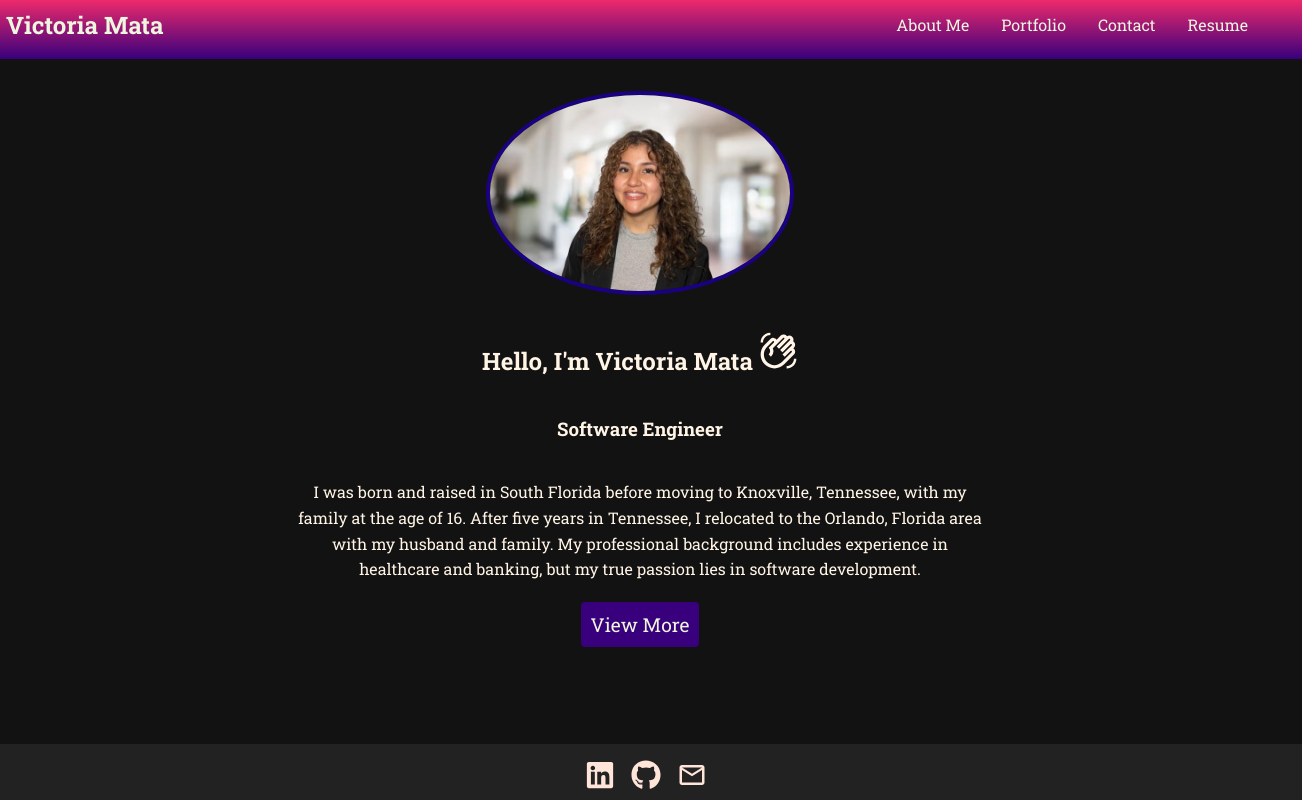
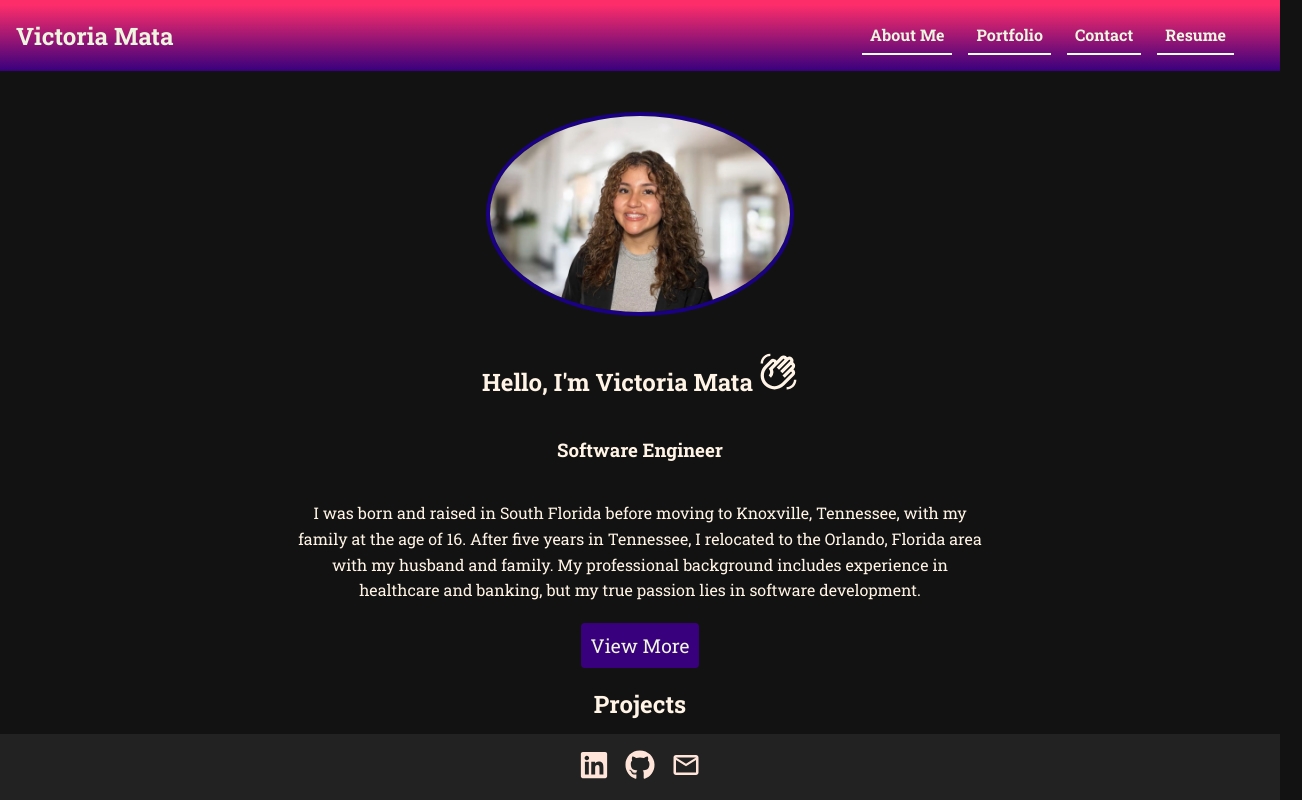
Before and after one commit to victoriamata/React-Portfolio, a React (Vite) app: page / in a window 1280 px wide. Shown: the top 800 px of the page, 1302 px wide, since content can reach past the window. Built offline with nearby package versions, Linux system fonts and the light colour scheme.

Commit message:
added one page effect and animations

```diff
--- a/src/App.tsx
+++ b/src/App.tsx
@@ -1,25 +1,56 @@
-import React from "react";
-import { BrowserRouter as Router, Routes, Route } from "react-router-dom";
+import React, { useEffect } from "react";
+import { BrowserRouter as Router } from "react-router-dom";
+import Header from "./components/Header";
+import FooterTabs from "./components/Footer";
 import About from "./pages/AboutMe";
 import Projects from "./pages/Portfolio";
 import Contact from "./pages/Contact";
 import Resume from "./pages/Resume";
-import Header from "./components/Header";
-import FooterTabs from "./components/Footer";
 
 const App: React.FC = () => {
+  useEffect(() => {
+    const sections = document.querySelectorAll("section");
+
+    // Create an IntersectionObserver instance
+    const observer = new IntersectionObserver(
+      (entries) => {
+        entries.forEach((entry) => {
+          if (entry.isIntersecting) {
+            // Add the class that triggers the animation when the section is in view
+            entry.target.classList.add("section-in-view");
+          } else {
+            // Remove the animation class when the section is out of view
+            entry.target.classList.remove("section-in-view");
+          }
+        });
+      },
+      { threshold: 0.5 } // Trigger when 50% of the section is in view
+    );
+
+    sections.forEach((section) => observer.observe(section));
+
+    return () => {
+      sections.forEach((section) => observer.unobserve(section));
+    };
+  }, []);
+
   return (
     <Router>
       <div className="page-container">
         <Header />
         <div className="content-wrap">
-          <Routes>
-            <Route path="/" element={<About />} />
-            <Route path="/about" element={<About />} />
-            <Route path="/projects" element={<Projects />} />
-            <Route path="/contact" element={<Contact />} />
-            <Route path="/resume" element={<Resume />} />
-          </Routes>
+          <section id="about">
+            <About />
+          </section>
+          <section id="projects">
+            <Projects />
+          </section>
+          <section id="contact">
+            <Contact />
+          </section>
+          <section id="resume">
+            <Resume />
+          </section>
         </div>
         <FooterTabs />
       </div>
--- a/src/components/Header.tsx
+++ b/src/components/Header.tsx
@@ -1,38 +1,44 @@
-import React from "react";
-import { NavLink } from "react-router-dom";
+import React, { useEffect } from "react";
 
-const Header: React.FC = () => (
+const Header: React.FC = () => {
+  useEffect(() => {
+    const sections = document.querySelectorAll("section");
+    const navLinks = document.querySelectorAll(".nav-link");
+
+    const observer = new IntersectionObserver(
+      (entries) => {
+        entries.forEach((entry) => {
+          const navLink = document.querySelector(`a[href="#${entry.target.id}"]`);
+          if (entry.isIntersecting) {
+            navLink?.classList.add("active");
+          } else {
+            navLink?.classList.remove("active");
+          }
+        });
+      },
+      { threshold: 0.5 } // Trigger when 50% of the section is in view
+    );
+
+    sections.forEach((section) => observer.observe(section));
+
+    return () => {
+      sections.forEach((section) => observer.unobserve(section));
+    };
+  }, []);
+
+  return (
     <header className="header">
       <div className="header-left">
         <h1>Victoria Mata</h1>
       </div>
       <nav className="nav-tabs">
-      <NavLink
-        to="/about"
-        className={({ isActive }) => (isActive ? "active" : "nav-link")}
-      >
-        About Me
-      </NavLink>
-      <NavLink
-        to="/projects"
-        className={({ isActive }) => (isActive ? "active" : "nav-link")}
-      >
-        Portfolio
-      </NavLink>
-      <NavLink
-        to="/contact"
-        className={({ isActive }) => (isActive ? "active" : "nav-link")}
-      >
-        Contact
-      </NavLink>
-      <NavLink
-        to="/resume"
-        className={({ isActive }) => (isActive ? "active" : "nav-link")}
-      >
-        Resume
-      </NavLink>
+        <a href="#about" className="nav-link">About Me</a>
+        <a href="#projects" className="nav-link">Portfolio</a>
+        <a href="#contact" className="nav-link">Contact</a>
+        <a href="#resume" className="nav-link">Resume</a>
       </nav>
     </header>
   );
+};
 
 export default Header;
--- a/src/pages/Resume.tsx
+++ b/src/pages/Resume.tsx
@@ -22,7 +22,7 @@ const Resume: React.FC = () => (
       <div className="resume-text-box">
         <h2>
           <a href="./public/assets/victoriamataresume.pdf" target="_blank">
-            Click here to view my resume!
+            Click here to view my resumé!
           </a>
         </h2>
       </div>
--- a/src/styles/main.css
+++ b/src/styles/main.css
@@ -2,20 +2,36 @@ body, html {
   margin: 0;
   padding: 0;
   background-color: #121212;
+  height: 100%; /* Ensures the full height is utilized */
+}
+
+/* Default state for sections (start hidden and off-screen) */
+section {
+  opacity: 0;
+  transform: translateY(50px); /* Example: start from below */
+  transition: opacity 0.6s ease, transform 0.6s ease; /* Smooth transition */
+}
+
+/* When section is in view and animated */
+.section-in-view {
+  opacity: 1;
+  transform: translateY(0); /* Move to the original position */
 }
 
 header {
+  position: fixed;
+  top: 0;
+  left: 0;
+  right: 0;
   display: flex;
   justify-content: space-between;
   align-items: center;
   padding: 1rem;
-  background: rgb(56,0,125);
-background: linear-gradient(0deg, rgba(56,0,125,1) 0%, rgba(253,45,106,1) 93%);
+  background: rgb(56, 0, 125);
+  background: linear-gradient(0deg, rgba(56, 0, 125, 1) 0%, rgba(253, 45, 106, 1) 93%);
   color: #eff6e0;
-  width: 100%;
-  margin-top: -10px;
-  margin-left: -10px;
   font-family: "Roboto Slab", serif;
+  z-index: 1000;
 }
 
 .header-left h1 {
@@ -36,16 +52,20 @@ background: linear-gradient(0deg, rgba(56,0,125,1) 0%, rgba(253,45,106,1) 93%);
   padding: 0.5rem;
 }
 
+.nav-tabs .active {
+  font-weight: bold;
+  border-bottom: 2px solid white;
+}
+
 .nav-tabs a:hover {
   color: rgb(32, 32, 32);
 }
 
-.active {
-  font-weight: bolder;
-  border-bottom: 2px solid white;
-}
-
 .footer {
+  position: fixed;
+  bottom: 0;
+  left: 0;
+  right: 0;
   display: flex;
   gap: 1rem;
   justify-content: center;
@@ -53,30 +73,26 @@ background: linear-gradient(0deg, rgba(56,0,125,1) 0%, rgba(253,45,106,1) 93%);
   background-color: #222;
   color: #ffe5d9;
   align-items: center;
-  margin: 0;
-  width: 100%;
-  margin-left: -10px;
-  margin-bottom: -10px;
+  z-index: 1000;
 }
+
 .footer-icon {
   color: #ffe5d9;
 }
+
 .footer-icon:hover {
   color: gray;
 }
 
-.page-container {
-  display: flex;
-  flex-direction: column;
-  min-height: 100vh;
-}
-
+/* Add padding to the content area to avoid overlap with fixed header/footer */
 .content-wrap {
-  flex: 1;
-  padding: 2rem;
+  margin-top: 6rem; /* Adjust to header height */
+  margin-bottom: 4rem; /* Adjust to footer height */
+  padding: 1rem;
 }
 
 .portfolioimg {
+  margin-top: 80px;
   border-radius: 50%;
   width: 300px;
   height: auto;
@@ -234,6 +250,7 @@ background: linear-gradient(0deg, rgba(56,0,125,1) 0%, rgba(253,45,106,1) 93%);
 .resume-section-container {
   max-width: 600px;
   margin: auto;
+  margin-bottom: 80px;
 }
 
 .resume-text-box {
```
Lines whose indentation alone changed are shown as unchanged.
